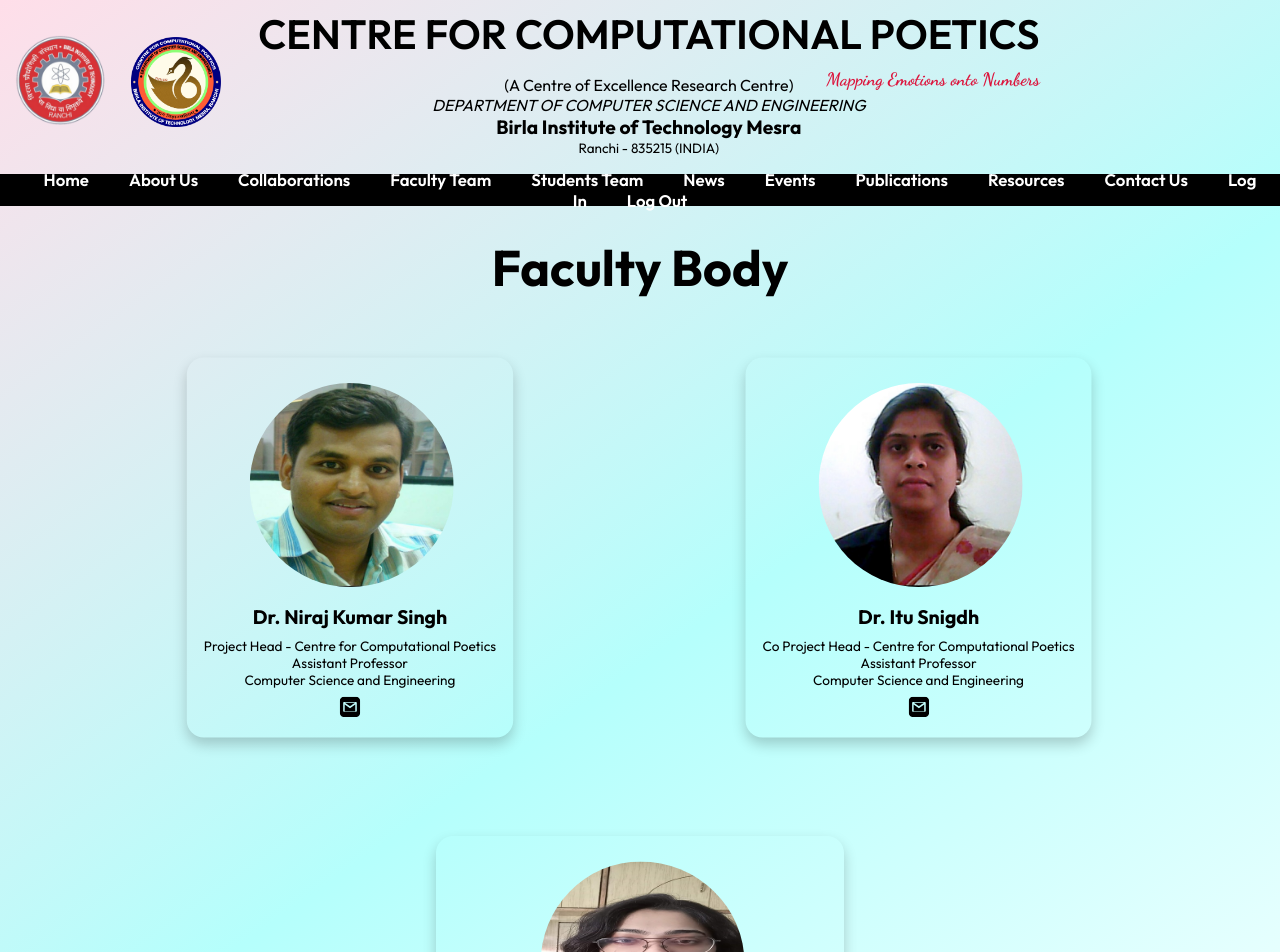
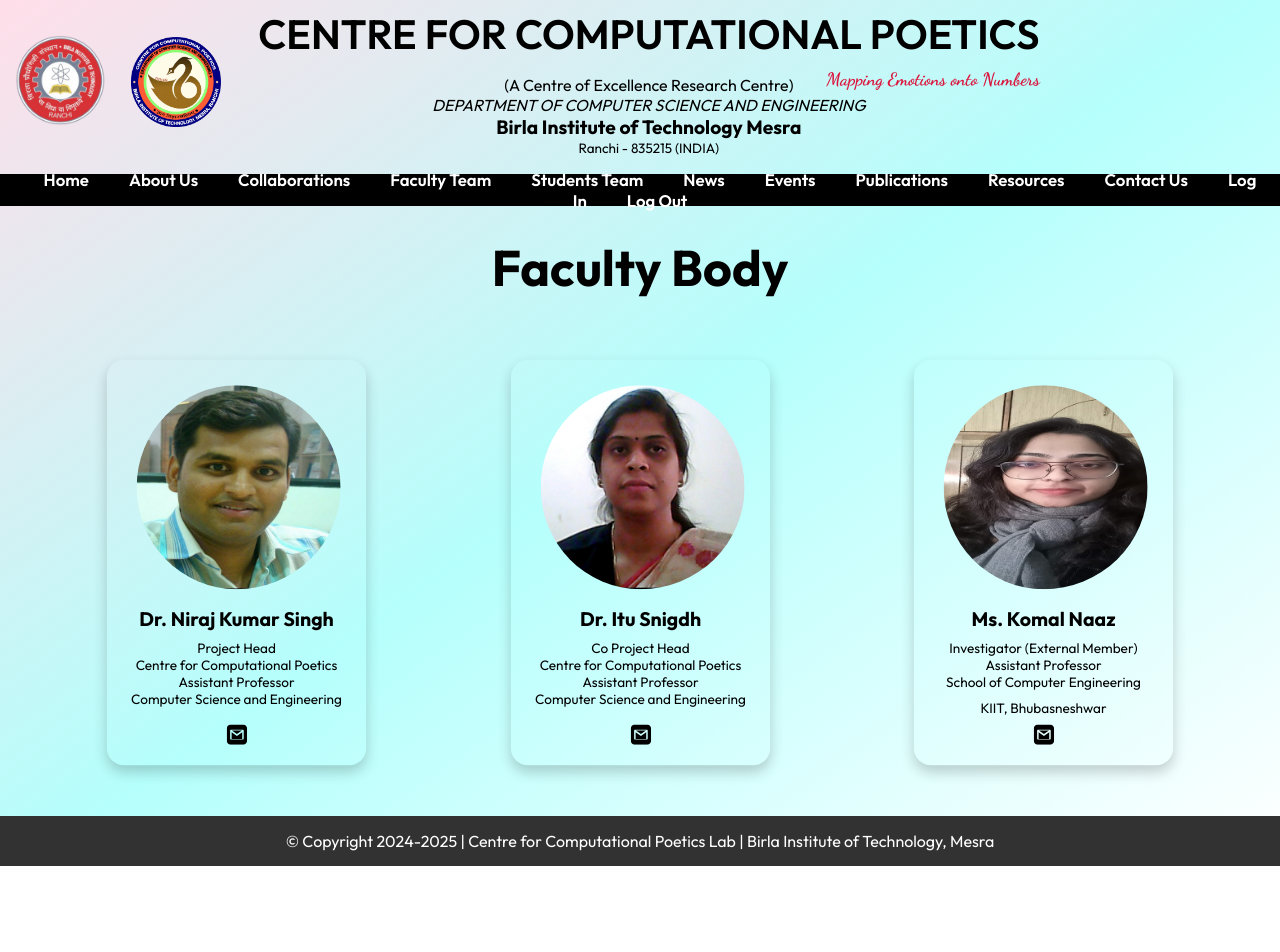
Before and after one commit to arkrajkundu/Centre-For-Computational-Poetics, a React (Vite) app: page /faculty-team in a window 1280 px wide. Shown: the top 952 px of the page. After the commit the page ends 866 px from the top, so only its background shows below. Built offline with nearby package versions, Linux system fonts and the light colour scheme.

Commit message:
Changed auto slide interval, linked Resources in Navbar to RDL

```diff
--- a/src/components/Carousel/Carousel.jsx
+++ b/src/components/Carousel/Carousel.jsx
@@ -19,7 +19,7 @@
   useEffect(() => {
     const slideInterval = setInterval(() => {
       nextSlide()
-    }, 3000);
+    }, 1500);
     return () => clearInterval(slideInterval);
   }, [slide]);
 
--- a/src/components/FacultyBodyContainer/FacultyBodyContainer.jsx
+++ b/src/components/FacultyBodyContainer/FacultyBodyContainer.jsx
@@ -6,16 +6,13 @@
 function FacultyBodyContainer() {
   return (
     <div>
-      <FacultyBodyTitle/>
+      <FacultyBodyTitle />
       <div className="row">
-        <FacultyCard img={assets.nks} name="Dr. Niraj Kumar Singh" title="Project Head - Centre for Computational Poetics" designation="Assistant Professor" branch="Computer Science and Engineering" email="mailto:nksingh@bitmesra.ac.in" />
-        <FacultyCard img={assets.itu} name="Dr. Itu Snigdh" title="Co Project Head - Centre for Computational Poetics" designation="Assistant Professor" branch="Computer Science and Engineering" email="mailto:itusnigdh@bitmesra.ac.in" />
+        <FacultyCard img={assets.nks} name="Dr. Niraj Kumar Singh" title="Project Head" designation2={"Centre for Computational Poetics"} designation="Assistant Professor" branch="Computer Science and Engineering" email="mailto:nksingh@bitmesra.ac.in" />
+        <FacultyCard img={assets.itu} name="Dr. Itu Snigdh" title="Co Project Head" designation2={"Centre for Computational Poetics"} designation="Assistant Professor" branch="Computer Science and Engineering" email="mailto:itusnigdh@bitmesra.ac.in" />
+        {/* <FacultyCard img={assets.komal} name="Ms. Komal Naaz" title="Investigator (External Member)" designation="Assistant Professor" branch="School of Computer Engineering" email="mailto:komalnaaz1209@gmail.com" /> */}
+        <FacultyCard img={assets.komal} name="Ms. Komal Naaz" title="Investigator (External Member)" designation="Assistant Professor" branch={"School of Computer Engineering"} college={"KIIT, Bhubasneshwar"} email="mailto:komalnaaz1209@gmail.com" />
       </div>
-      <div className="row">
-        <FacultyCard img={assets.komal} name="Ms. Komal Naaz" title="Investigator (External Member)" designation="Assistant Professor" branch={"School of Computer Engineering, \n Kalinga Institute of Industrial Technology, Bhubasneshwar"} email="mailto:komalnaaz1209@gmail.com" />
-
-      </div>
-
     </div>
   )
 }
--- a/src/components/FacultyCard/FacultyCard.css
+++ b/src/components/FacultyCard/FacultyCard.css
@@ -10,7 +10,8 @@
   transition: 0.3s;
   border-radius: 20px;
   transform: scale(85%);
-  max-width: 30rem;
+  max-width: 25vw;
+  max-height: 75vh;
 }
 
 .faculty-profile:hover {
@@ -60,3 +61,11 @@
 .icons svg {
   margin: 0 5px;
 }
+
+.faculty-profile .branch {
+  white-space: pre-wrap;
+}
+
+.faculty-profile .college {
+  margin-bottom: 10px;
+}
--- a/src/components/FacultyCard/FacultyCard.jsx
+++ b/src/components/FacultyCard/FacultyCard.jsx
@@ -2,14 +2,16 @@
 import './FacultyCard.css'
 import { Link } from 'react-router-dom'
 
-const FacultyCard = ({ img, name, title, designation, branch, email }) => {
+const FacultyCard = ({ img, name, title, designation, designation2, branch, email, college }) => {
   return (
     <div className='faculty-profile'>
       <img src={img} alt="" />
       <h4>{name}</h4>
       <p>{title}</p>
+      <p className="designation2">{designation2}</p>
       <p className='designation'>{designation}</p>
       <p className='branch'>{branch}</p>
+      <p className="college">{college}</p>
       <div className="icons">
         <Link to={email} target='_blank'><svg className='email' width="24" height="24" xmlns="http://www.w3.org/2000/svg" fill-rule="evenodd" clip-rule="evenodd"><path d="M19 24h-14c-2.761 0-5-2.239-5-5v-14c0-2.761 2.239-5 5-5h14c2.762 0 5 2.239 5 5v14c0 2.761-2.238 5-5 5zm-.141-6.333c.63 0 1.141-.512 1.141-1.142v-9.05c0-.63-.511-1.142-1.141-1.142h-13.718c-.63 0-1.141.512-1.141 1.142v9.05c0 .63.511 1.142 1.141 1.142h13.718zm-6.859-4.058l-6.228-4.321-.014 7.712h12.457v-7.712l-6.215 4.321zm5.913-6.609c-1.745 1.215-5.913 4.153-5.913 4.153l-5.947-4.153h11.86z" /></svg></Link>
       </div>
--- a/src/components/JournalPublications/JournalPublications.jsx
+++ b/src/components/JournalPublications/JournalPublications.jsx
@@ -6,8 +6,8 @@
   return (
     <div className='journal-publications'>
       <h2>JOURNAL PUBLICATIONS</h2>
-      <Publication publicationDetail={"Naaz K. and Singh N.K. (2023) A seminatural approach towards restoration, classification, and pattern extraction from heritage Hindi poetry: A probabilistic case study with doha chanda. Digital Scholarship in the Humanities (June 2023), Oxford University Press. Accepted. Online ISSN: 2055-768X, Print ISSN 2055-7671, Indexing: SSCI"} />
-      <Publication publicationDetail={"Singh N.K., Naaz K. and Chakraborty S (2023) Komala and Kathora: A Novel Approach Towards Classification of Hindi Poetry. ACM Transactions on Asian and Low-Resource Language Information Processing (2023), EISSN: 2375-4702, ISSN 2375-4699. Indexing: SCIE (Accepted) https://doi.org/10.1145/3589249"} />
+      <Publication publicationDetail={"Naaz K. and Singh N.K. (2023) A seminatural approach towards restoration, classification, and pattern extraction from heritage Hindi poetry: A probabilistic case study with doha chanda. Digital Scholarship in the Humanities (June 2023), Oxford University Press. Online ISSN: 2055-768X, Print ISSN 2055-7671, Indexing: SSCI"} />
+      <Publication publicationDetail={"Singh N.K., Naaz K. and Chakraborty S (2023) Komala and Kathora: A Novel Approach Towards Classification of Hindi Poetry. ACM Transactions on Asian and Low-Resource Language Information Processing (2023), EISSN: 2375-4702, ISSN 2375-4699. Indexing: SCIE https://doi.org/10.1145/3589249"} />
       <Publication publicationDetail={"Naaz K. and Singh N.K. (2023) A learning approach towards metre-based classification of similar Hindi poems using proposed two-level data transformation. Digital Scholarship in the Humanities (2023), Oxford University Press. fqad011, https://doi.org/10.1093/llc/fqad011, Online ISSN: 2055-768X, Print ISSN 2055-7671, Indexing: SSCI"} />
       <Publication publicationDetail={"Naaz K. and Singh N. K. (2022) Design and Development of Computational Tools for Analyzing Elements of Hindi Poetry. IEEE Access (2022), Electronic ISSN: 2169-3536, doi: 10.1109/ACCESS.2022.3204388. Indexing: SCIE"} />
       <Publication publicationDetail={"Prakash A., Singh, N.K., Saha, S.K. (2022). Automated extraction of similar poetry for study of literary texts: An experiment on Hindi poetry, ETRI journal (2022), 1-13. Online ISSN: 2233-7326. http://doi.org/10.4218/etrij.2019-0396. Wiley. Indexing: SCIE"} />
--- a/src/components/Navbar/Navbar.jsx
+++ b/src/components/Navbar/Navbar.jsx
@@ -30,7 +30,7 @@
         <Link to='/news'><Button text='News' /></Link>
         <Link to='/events'><Button text='Events' /></Link>
         <Link to='/publications'><Button text='Publications' /></Link>
-        <Link><Button text='Resources' /></Link>
+        <Link to='/home/RDL'><Button text='Resources' /></Link>
         <Link to='/contact-us'><Button text='Contact Us' /></Link>
         <Button text='Log In' onClick={setShowLogin} />
         {!token ? <Button text='Log In' onClick={setShowLogin} />
--- a/src/components/PageFooter/PageFooter.jsx
+++ b/src/components/PageFooter/PageFooter.jsx
@@ -4,7 +4,7 @@
 const PageFooter = () => {
   return (
     <div className="copyright">
-      <p> &#169; Copyright 2024-2034 | Centre for Computational Poetics Lab | Birla Institute of Technology, Mesra</p>
+      <p> &#169; Copyright 2024-2025 | Centre for Computational Poetics Lab | Birla Institute of Technology, Mesra</p>
     </div>
   )
 }
```
